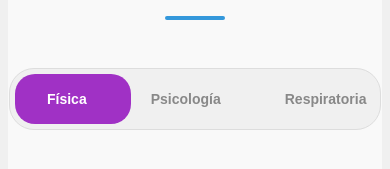
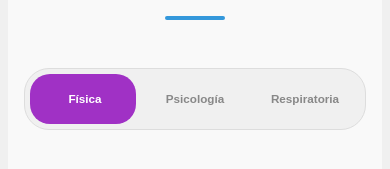
Before and after one commit to SamuelDiaz2/portal-web, a React (Vite) app: page /#/inicio in a window 390 px wide. Shown: the part 586-755 px from the top of the page. Built offline with nearby package versions, Linux system fonts and the light colour scheme; grey boxes are pictures that could not be loaded; a web font is replaced by a local one.

Commit message:
correccion responsividad en las categorias de servicios

```diff
--- a/src/components/servicios/servicios.css
+++ b/src/components/servicios/servicios.css
@@ -48,11 +48,12 @@
     position: relative;
     display: flex;
     background-color: #f0f0f0; /* Color gris de fondo */
-    width: 360px;
     height: 50px;
     border-radius: 25px; /* Forma de pastilla */
     padding: 5px;
     border: 1px solid #ddd;
+    width: 100%;
+    max-width: 400px;
 }
 
 /* La pastilla negra que se desliza */
@@ -73,12 +74,12 @@
 
 /* Posición para Respiratoria (Derecha) */
 .move-right {
-    transform: translateX(211%);
+    transform: translateX(210%);
 }
 
 /* Los botones transparentes encima del indicador */
 .btn-tab {
-    flex: 1;
+    flex: 1 1 0;
     border: none;
     background: none;
     z-index: 2;
@@ -87,6 +88,13 @@
     font-size: 14px;
     color: #888;
     transition: color 0.3s;
+
+    /* AJUSTES DE TEXTO CRÍTICOS */
+    font-size: clamp(10px, 3vw, 14px); /* El texto se encoge solo según el ancho de pantalla */
+    white-space: nowrap;
+    overflow: hidden;
+    text-overflow: ellipsis; /* Si de plano no cabe, pone "Respira..." en vez de romperse */
+    padding: 0 2px;
 }
 
 
```
